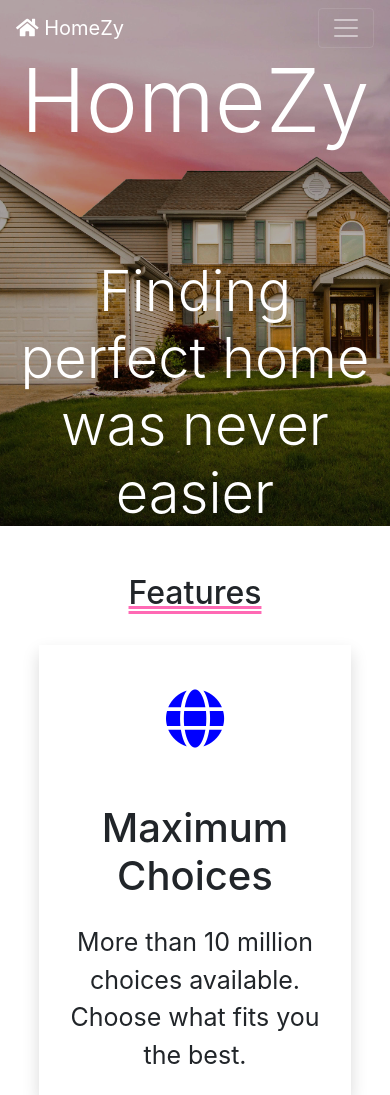
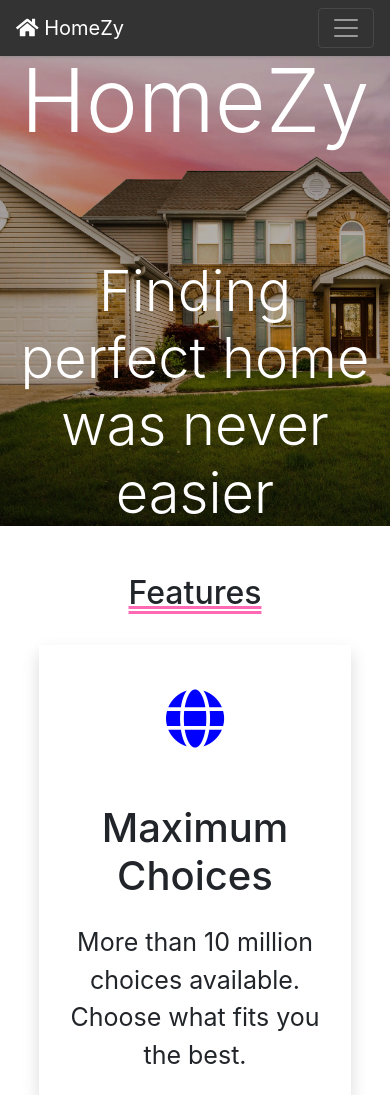
Before and after one commit to ashfreakingoyal/HomeZy, a plain HTML site: page index.html in a window 390 px wide. Shown: the top 1095 px of the page. Drawn offline with nearby package versions, Linux system fonts and the light colour scheme.

Commit message:
Changed navbar to solid for mobile devices

```diff
--- a/css/style.css
+++ b/css/style.css
@@ -3,18 +3,6 @@
     transition: background-color 1s ease 0s;
     box-shadow: 0 0 4px grey;
 }
-
-.navbar-brand {
-    color: dodgerblue;
-    transition: color 1s ease 0s;
-}
-
-.navbar-nav li a {
-    color: blue;
-    transition: color 1s ease 0s;
-}
-
-
 
 
 .main-image {
@@ -132,3 +120,13 @@ form {
     background-color: white;
     color: blue;
 }
+
+@media(max-width: 512px) {
+
+    .navbar {
+        background-color: #333;
+        transition: background-color 1s ease 0s;
+        box-shadow: 0 0 4px grey;
+    }
+
+}
```
